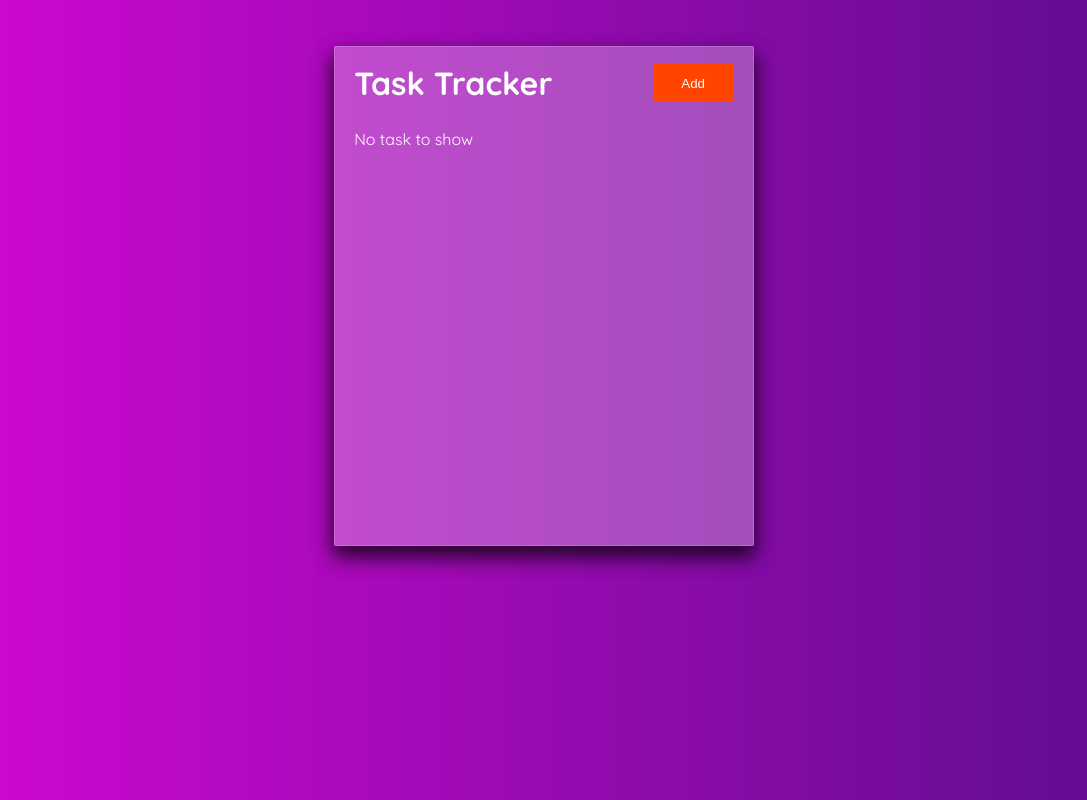
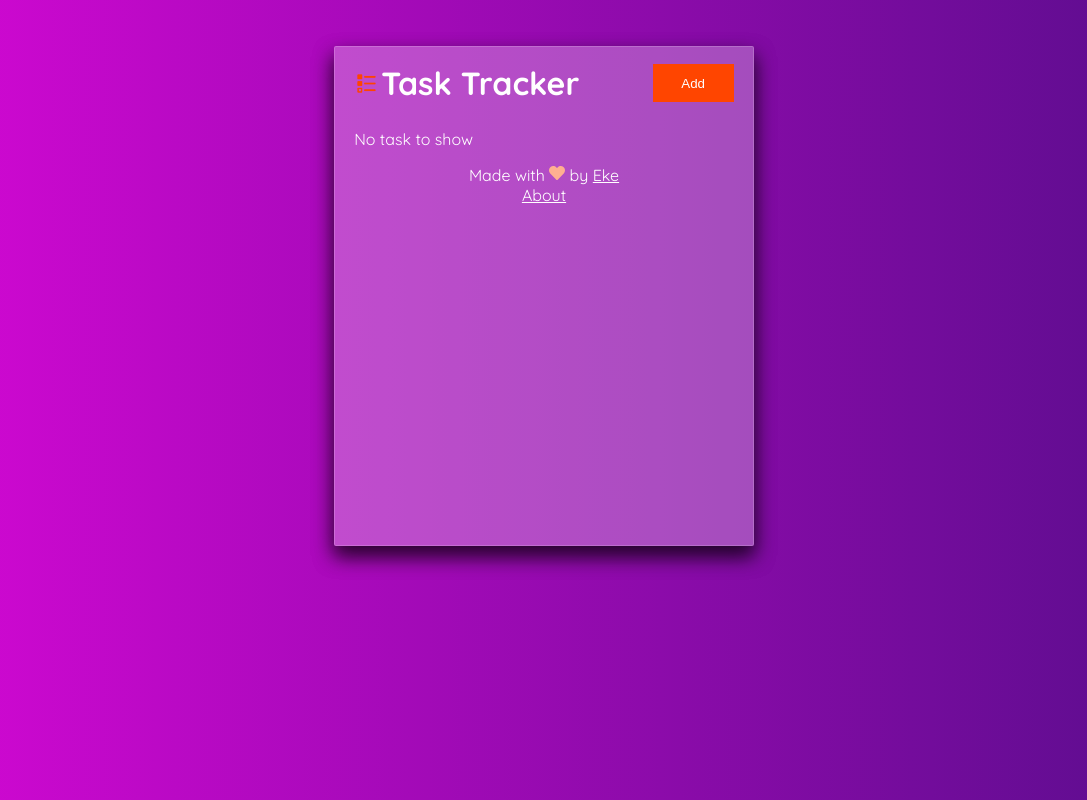
Before and after one commit to Evavic44/Task-tracker, a React (Create React App) app: page / in a window 1280 px wide. Shown: the whole page, without its empty margins (96-1183 px from the left). Built offline with nearby package versions, Linux system fonts and the light colour scheme; data requests are answered from the project's data file.

Commit message:
Add footer

```diff
--- a/src/App.js
+++ b/src/App.js
@@ -1,7 +1,9 @@
 import { useState, useEffect } from "react";
 import Header from "./components/Header";
+import Footer from "./components/Footer";
 import Tasks from "./components/Tasks";
 import AddTask from "./components/AddTask";
+// import logo from "../assets/logo.png";
 
 const App = () => {
   const [showAddTask, setShowAddTask] = useState(false);
@@ -94,6 +96,8 @@ const App = () => {
       ) : (
         "No task to show"
       )}
+
+      <Footer />
     </div>
   );
 };
--- /dev/null
+++ b/src/components/Footer.js
@@ -0,0 +1,37 @@
+import { FaHeart } from "react-icons/fa";
+
+const Footer = () => {
+  return (
+    <footer style={footerCont}>
+      <div>
+        Made with <FaHeart className="heart" /> by{" "}
+        <a
+          style={footerLink}
+          href="https://victoreke.netlify.app"
+          target="_blank"
+        >
+          Eke
+        </a>
+      </div>
+      <div>
+        <a style={footerLink} href="/about">
+          About
+        </a>
+      </div>
+    </footer>
+  );
+};
+
+const footerCont = {
+  display: "flex",
+  flexDirection: "column",
+  alignItems: "center",
+  justifyContent: "center",
+  paddingTop: "1rem",
+};
+
+const footerLink = {
+  color: "#fff",
+};
+
+export default Footer;
--- a/src/components/Header.js
+++ b/src/components/Header.js
@@ -1,10 +1,14 @@
 import PropTypes from "prop-types";
 import Button from "./Button";
+import logo from "../assets/logo.png";
 
 const Header = ({ title, onAdd, showAdd }) => {
   return (
     <header className="header">
-      <h1>{title}</h1>
+      <div>
+        <img style={mainLogo} src={logo} />
+        <h1>{title}</h1>
+      </div>
       <Button
         color={showAdd ? "rgba(255, 255, 255, 0.3)" : "orangered"}
         text={showAdd ? "Close" : "Add"}
@@ -18,6 +22,11 @@ Header.defaultProps = {
   title: "Task Tracker",
 };
 
+const mainLogo = {
+  width: "25px",
+  marginRight: "2px",
+};
+
 Header.propTypes = {
   title: PropTypes.string.isRequired,
 };
--- a/src/index.css
+++ b/src/index.css
@@ -31,6 +31,11 @@ body {
   align-items: center;
   justify-content: space-between;
   margin-bottom: 1.6rem;
+}
+
+.header div {
+  display: flex;
+  align-items: center;
 }
 
 .btn {
@@ -105,3 +110,16 @@ input:focus {
   background: rgba(255, 255, 255, 0);
   border: 1px solid rgba(255, 255, 255, 0.8);
 }
+
+@keyframes animate {
+  0% {
+    color: white;
+  }
+
+  100% {
+    color: orangered;
+  }
+}
+.heart {
+  animation: animate 2s infinite alternate-reverse ease;
+}
```
